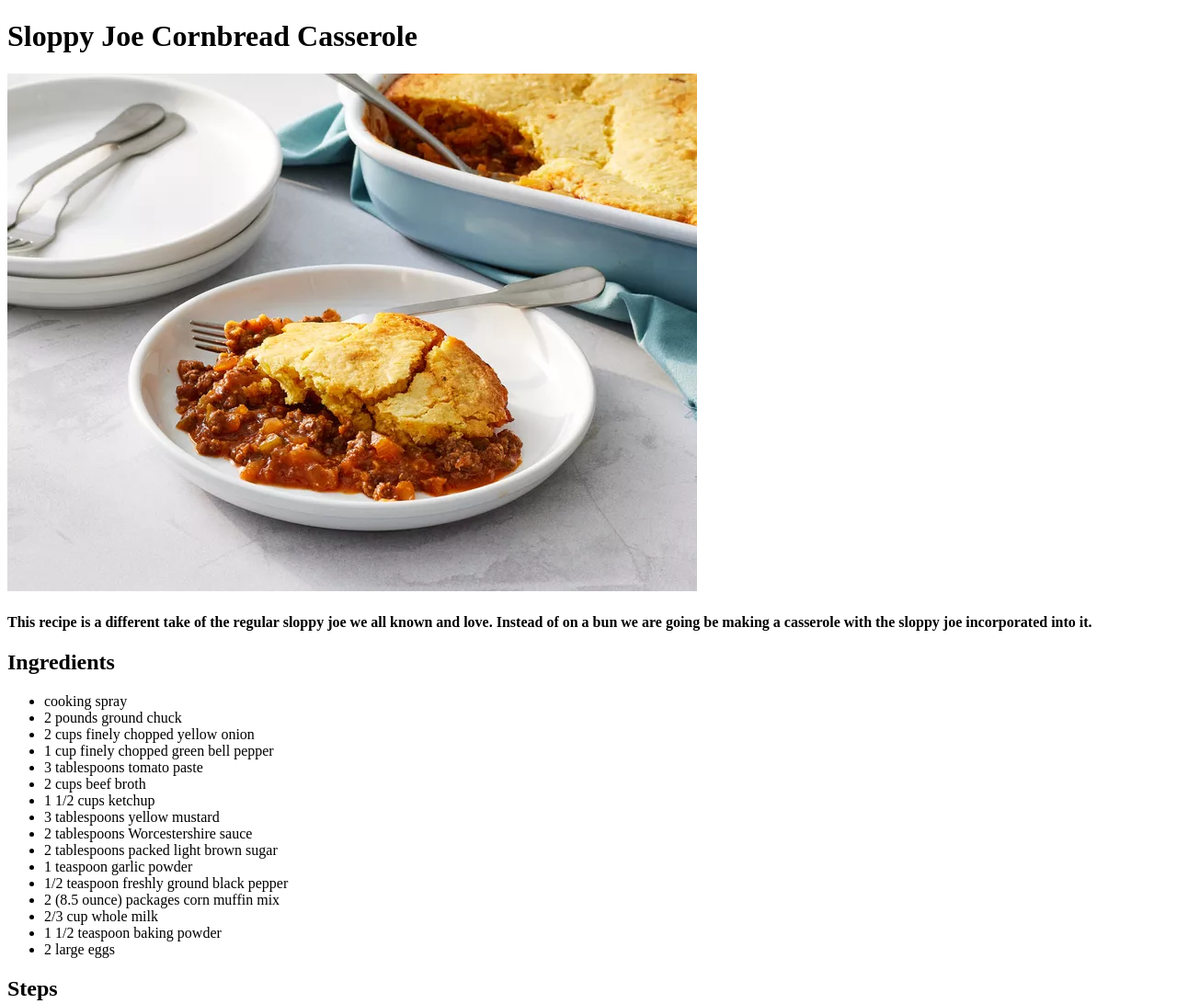
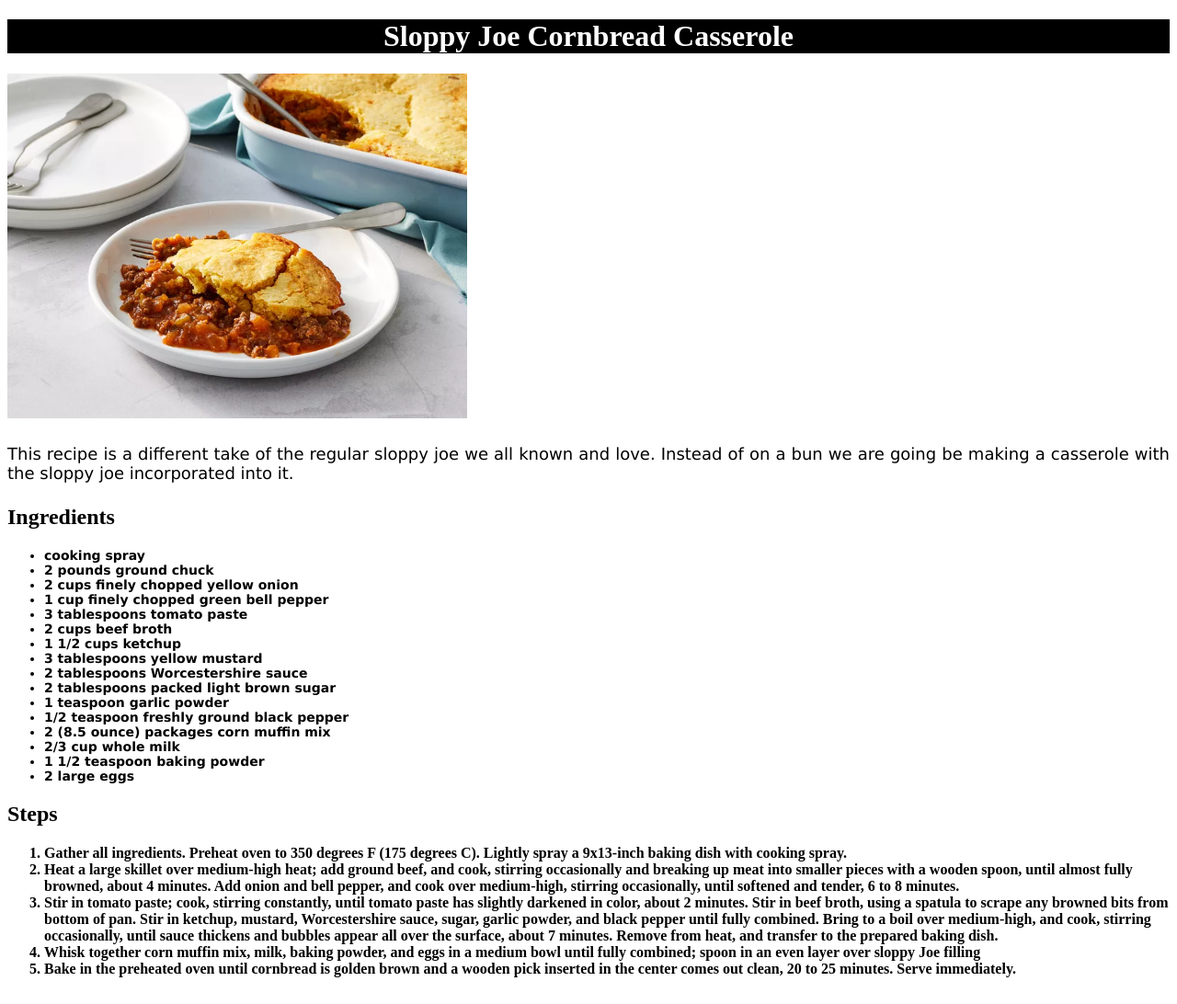
Before and after one commit to ApleyJ/odin-recipes, a plain HTML site: page recipes/sloppy-joe-cornbread-casserole.html in a window 1280 px wide. Shown: the top 1092 px of the page at 92% size. Drawn offline with Linux system fonts and the light colour scheme; files that its build step writes are made by us from their sources.

Commit message:
Added css to all html pages in style.css
[Ticket: X]

```diff
--- a/css/style.css
+++ b/css/style.css
@@ -0,0 +1,27 @@
+.recipes,
+.meatloaf,
+.casserole,
+.tacos {
+  text-align: center;
+  color: white;
+  background-color: black;
+}
+img {
+  height: auto;
+  width: 500px;
+}
+h4 {
+  text-align: justify;
+  font-weight: 100;
+  font-size: 18px;
+  font-family: Verdana, Geneva, Tahoma, sans-serif;
+}
+ul {
+  font-size: 14px;
+  font-family: Verdana, Geneva, Tahoma, sans-serif;
+  font-weight: bold;
+}
+ol {
+  font-size: 16px;
+  font-weight: bold;
+}
--- a/recipes/sloppy-joe-cornbread-casserole.html
+++ b/recipes/sloppy-joe-cornbread-casserole.html
@@ -3,11 +3,11 @@
   <head>
     <meta charset="UTF-8" />
     <title>Sloppy Joe Cornbread Casserole</title>
-    <link rel="stylesheet" href="css/style.css" />
+    <link rel="stylesheet" href="../css/style.css" />
   </head>
 
   <body>
-    <h1>Sloppy Joe Cornbread Casserole</h1>
+    <h1 class="casserole">Sloppy Joe Cornbread Casserole</h1>
     <img
       src="../images/casserole.jpg"
       alt="A picture of the finished casserole"
```
Also changed, not shown: index.html (+1 -1 lines), recipes/creamy-mushroom-meatloaf.html (+2 -2 lines), recipes/trout-tacos.html (+2 -2 lines).
